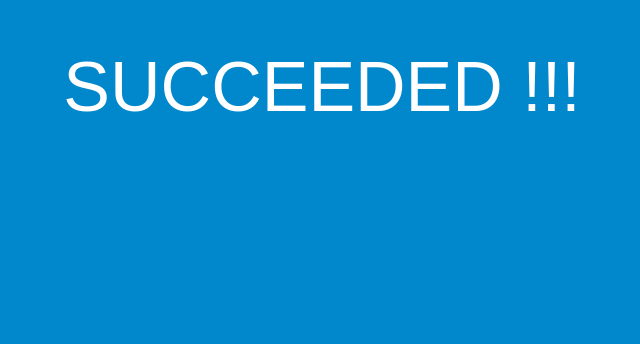
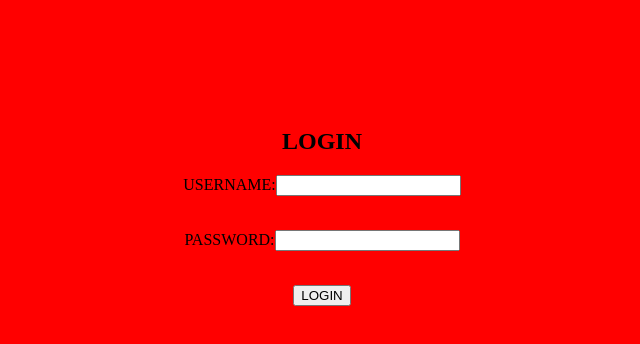
Before and after one commit to irammash/CloudAssignment, a plain HTML site: page index.html in a window 1280 px wide. Shown: the whole page, without its empty margins (318-958 px from the left). Drawn offline with Linux system fonts and the light colour scheme.

Commit message:
Update index.html

```diff
--- a/index.html
+++ b/index.html
@@ -1,32 +1,27 @@
-<!DOCTYPE html>
 <html>
-<head>
-  <meta charset="utf-8">
-  <title>Sample Deployment</title>
-  <style>
-    body {
-      color: #ffffff;
-      background-color: #0188cc;
-      font-family: Arial, sans-serif;
-      font-size: 14px;
-    }
+	<center><body style="background-color:red;margin-top:10%;">
+		<form>
+			<h2>LOGIN</h2>
+			<p>USERNAME:<input type="text" name="un" id="un"><br><br></p>
+			<p>PASSWORD:<input type="password" name="pwd" id="pwd"><br><br></p>
+			<button onclick="fxn(un,pwd)">LOGIN</button>
+		</form>
 
-    h1 {
-      font-size: 500%;
-      font-weight: normal;
-      margin-bottom: 0;
-    }
+		<script>
+			function fxn()
+			{
+				var uname=document.getElementById("un").value;
+				var pword=document.getElementById("pwd").value;
 
-    h2 {
-      font-size: 200%;
-      font-weight: normal;
-      margin-bottom: 0;
-    }
-  </style>
-</head>
-<body>
-  <div align="center">
-    <h1>SUCCEEDED !!!</h1>
-     </div>
-</body>
+				if(uname=="iramma" && pword=="iramma")
+					alert("success");
+				else
+				{
+					alert("failed")
+				}
+					//window.location.replace="C:\Users\IrammaSH\Desktop\error.html";
+			}
+		</script>
+
+	</body></center>
 </html>
```
